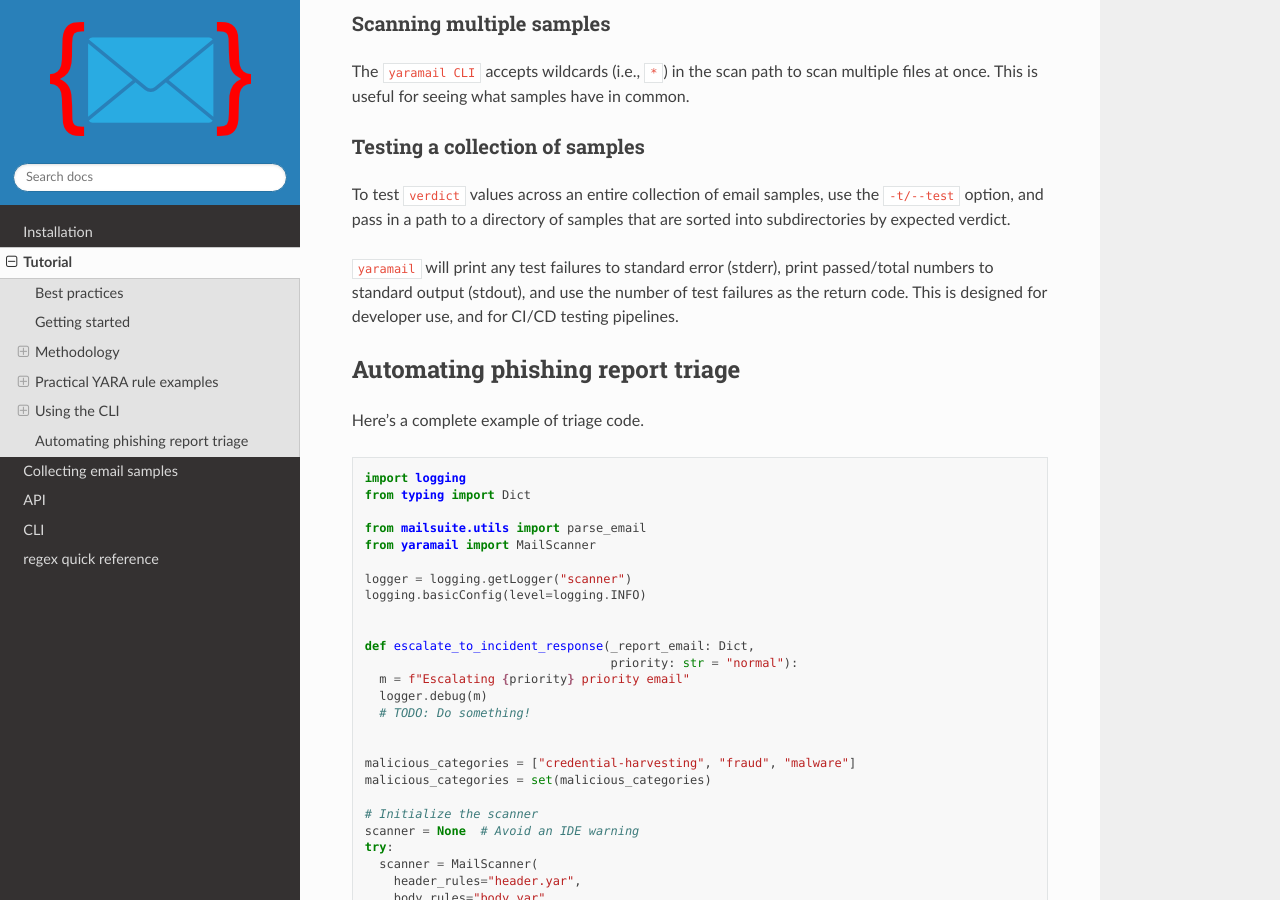
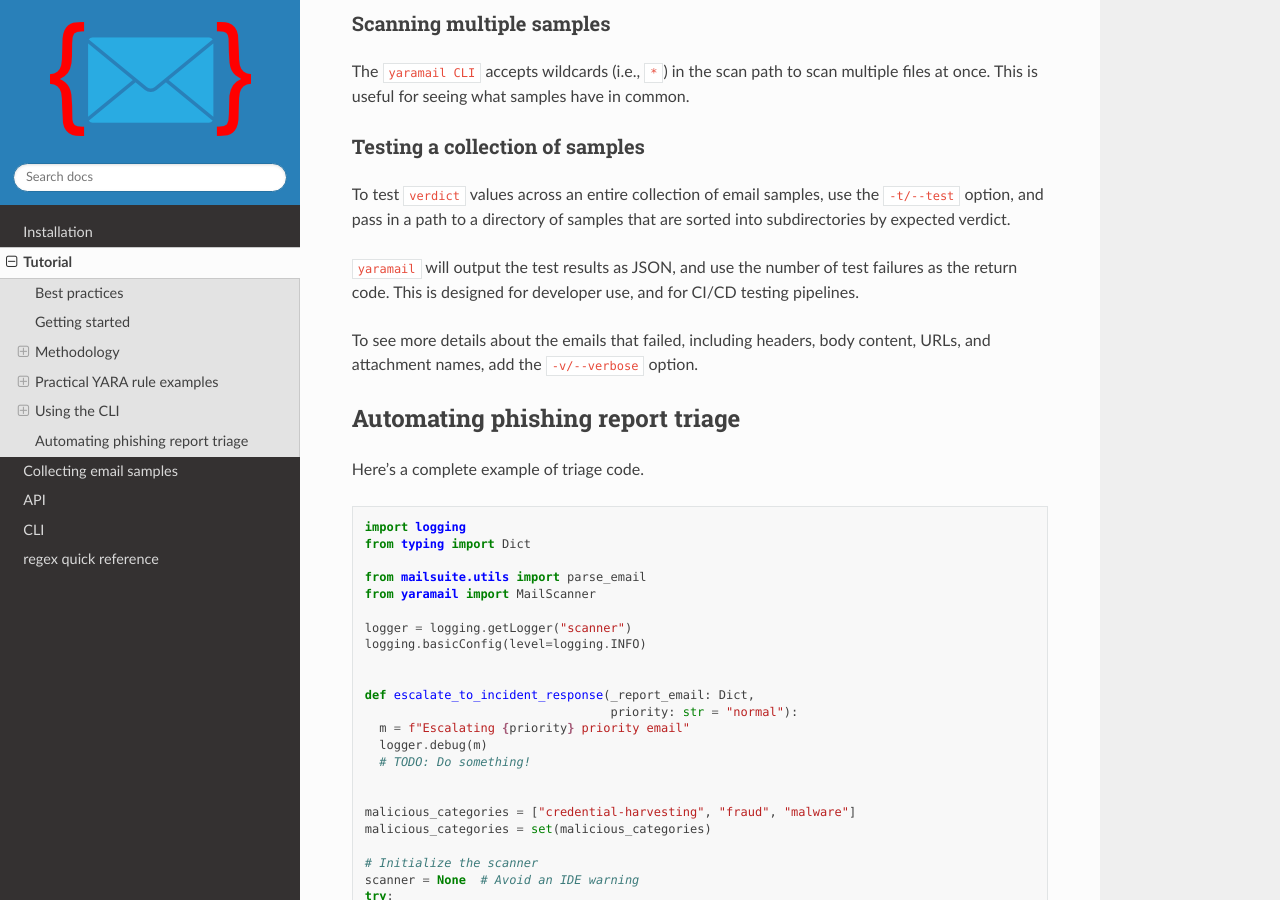
Before and after one commit to seanthegeek/yaramail, a Sphinx documentation site: the page built from docs/source/tutorial.md, in a window 1280 px wide and 900 px high, scrolled down 11704 px. Built offline with Sphinx 7.4.7 and the Read the Docs theme 2.0.0, drawn with Linux system fonts in a browser that asks for light colours.

```diff
--- a/docs/source/tutorial.md
+++ b/docs/source/tutorial.md
@@ -572,10 +572,12 @@ To test `verdict` values across an entire collection of email samples, use the
 `-t/--test` option, and pass in a path to a directory of samples that are
 sorted into subdirectories by expected verdict.
 
-`yaramail` will print any test failures to standard error (stderr), print
-passed/total numbers to standard output (stdout), and use the number of test
+`yaramail` will output the test results as JSON, and use the number of test
 failures as the return code. This is designed for developer use, and for CI/CD
 testing pipelines.
+
+To see more details about the emails that failed, including headers, body
+content, URLs, and attachment names, add the `-v/--verbose` option.
 
 ## Automating phishing report triage
 
--- a/yaramail/__init__.py
+++ b/yaramail/__init__.py
@@ -14,7 +14,7 @@ from mailsuite.utils import parse_email, from_trusted_domain, decode_base64
 logger = logging.getLogger(__name__)
 logger.addHandler(logging.NullHandler())
 
-__version__ = "3.1.0"
+__version__ = "3.1.1"
 
 
 delimiters = ["r\"", r"'", r"`", r"\*", r"\*\*",
```
Also changed, not shown: CHANGELOG.md (+4 -0 lines), 1 other file.
